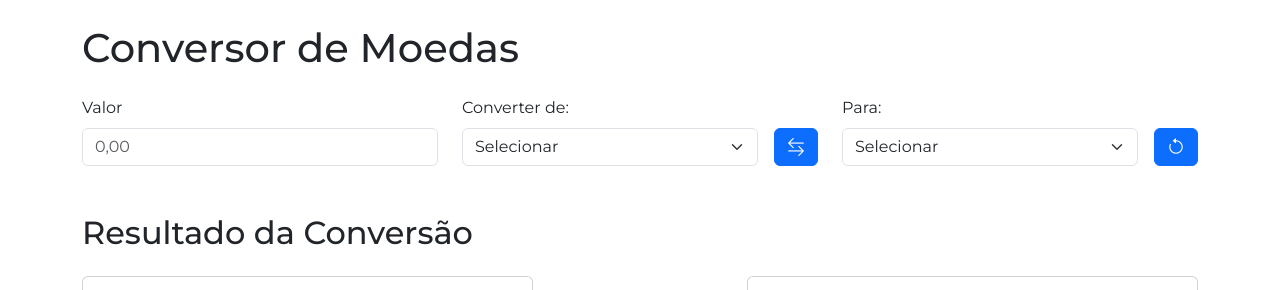
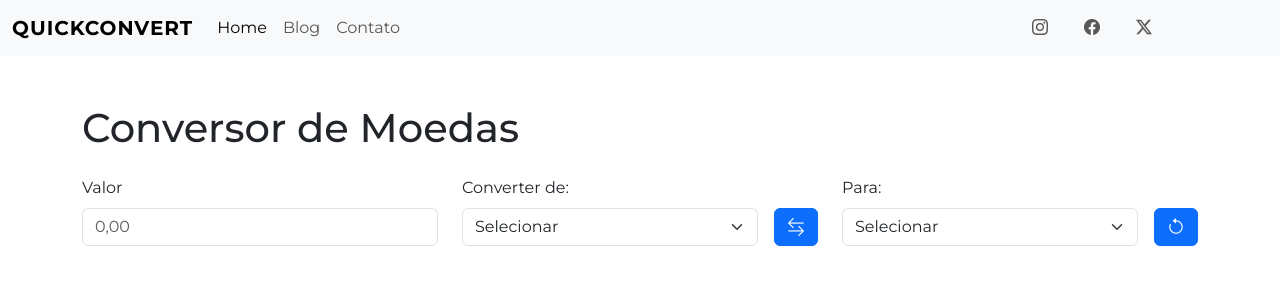
Before and after one commit to ryannardelli/quickconvert, a plain HTML site: page index.html in a window 1280 px wide. Shown: the top 290 px of the page. Drawn offline with nearby package versions, Linux system fonts and the light colour scheme; no server answers.

Commit message:
enviando navbar

```diff
--- a/css/style.css
+++ b/css/style.css
@@ -54,6 +54,16 @@
     margin: 0 auto;
 }
 
+#nav-items-icons-sociais i {
+    margin-right: 20px;
+}
+
+.navbar-brand {
+    font-weight: bolder;
+    text-transform: uppercase;
+    letter-spacing: 1px;
+}
+
 @media (min-width: 768px) {
     #informations-conversion {
         flex-direction: row;
@@ -92,4 +102,8 @@
         margin: 0 auto;
     }
 
+    #nav-items-icons-sociais {
+       position: absolute;
+       left: 80%;
+    }
 }
--- a/index.html
+++ b/index.html
@@ -20,8 +20,43 @@
     <title>Conversor de Moedas</title>
 </head>
 <body>
+
+    <!-- NAVBAR -->
+    <nav class="navbar navbar-expand-lg navbar-light bg-light">
+        <div class="container-fluid">
+            <a href="#" class="navbar-brand">QuickConvert</a>
+            <button class="navbar-toggler" type="button" data-bs-toggle="collapse" data-bs-target="#navbarNav" aria-controls="navbarNav" aria-expanded="false" aria-label="Toggle Navigation">
+                <span class="navbar-toggler-icon"></span>
+            </button>
+            <div class="collapse navbar-collapse" id="navbarNav">
+                <ul class="navbar-nav">
+                    <li class="nav-item">
+                        <a href="#" class="nav-link active" aria-current="page">Home</a>
+                    </li>
+                    <li class="nav-item">
+                        <a href="#" class="nav-link" aria-current="page">Blog</a>
+                    </li>
+                    <li class="nav-item">
+                        <a href="#" class="nav-link" aria-current="page">Contato</a>
+                    </li>
+                    <!-- <li class="nav-item">
+                        <a href="#" class="nav-link" aria-current="page"><i class="bi bi-instagram"></i></a>
+                    </li> -->
+                    <li class="nav-item d-flex" id="nav-items-icons-sociais">
+                        <a href="#" class="nav-link" aria-current="page"><i class="bi bi-instagram"></i></a>
+                        <a href="#" class="nav-link" aria-current="page"><i class="bi bi-facebook"></i></a>
+                        <a href="#" class="nav-link" aria-current="page"><i class="bi bi-twitter-x"></i></a>
+                    </li>
+                    <!-- <li class="nav-item">
+                        <a href="#" class="nav-link" aria-current="page"><i class="bi bi-twitter-x"></i></a>
+                    </li> -->
+                </ul>
+            </div>
+        </div>
+    </nav>
+
     <!-- MAIN -->
-    <div class="container pt-4">
+    <div class="container pt-4 mt-4">
        <div class="col-12 mb-4">
             <h1>Conversor de Moedas</h1>
        </div>
@@ -348,7 +383,7 @@
         <div class="accordion-item">
           <h2 class="accordion-header">
             <button class="accordion-button" type="button" data-bs-toggle="collapse" data-bs-target="#collapseOne" aria-expanded="true" aria-controls="collapseOne">
-                O que é conversão de moedas
+                O que é conversão de moedas?
             </button>
           </h2>
           <div id="collapseOne" class="accordion-collapse collapse show" data-bs-parent="#accordionAboutConversion">
```
